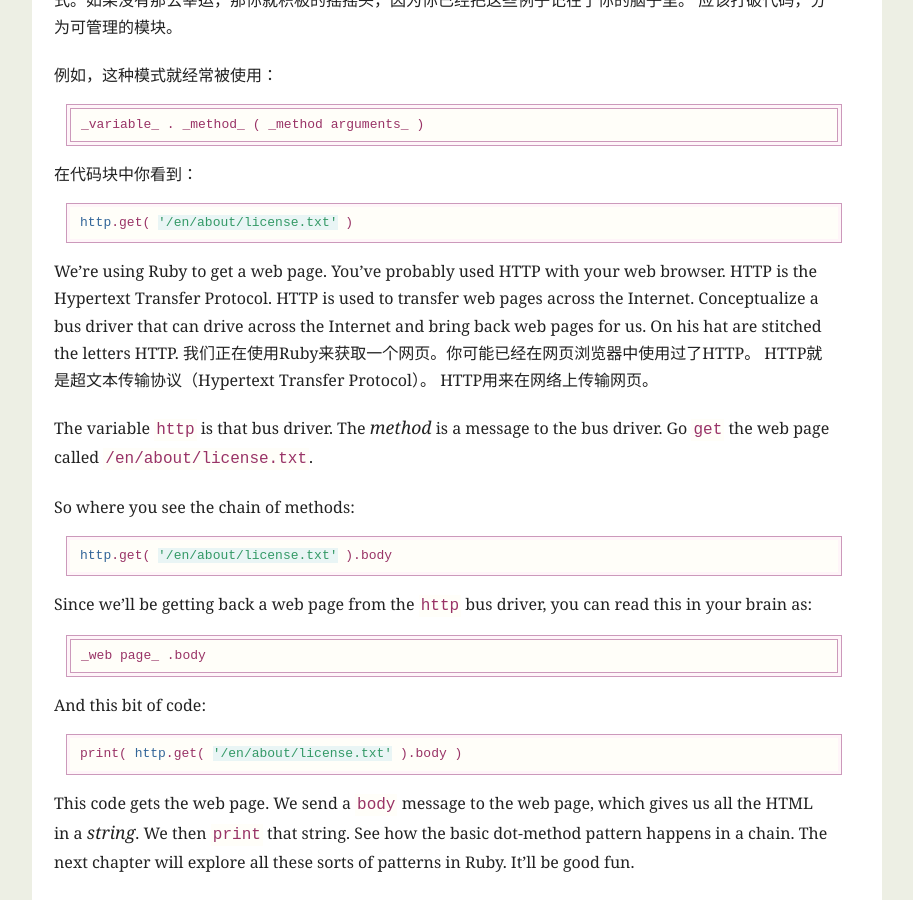
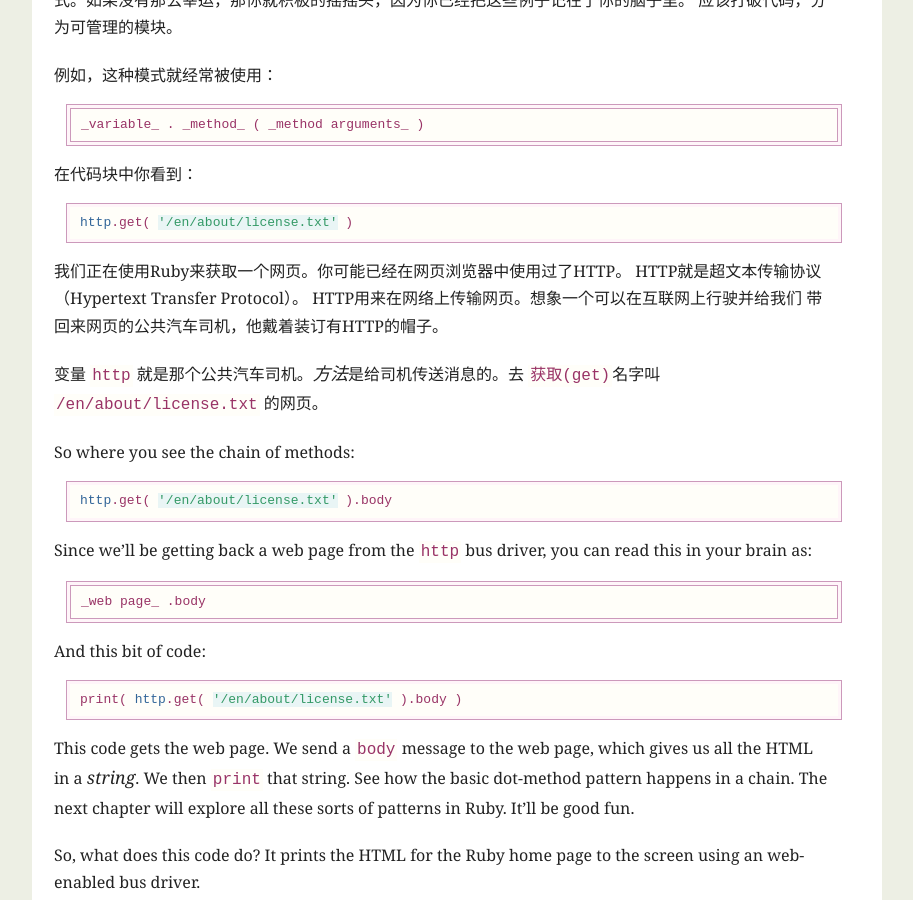
Before and after one commit to codecly259/poignant-guide-cn, a Jekyll site: the page built from _posts/1900-01-03-quick-ride.md, in a window 1280 px wide and 900 px high, scrolled down 15648 px. Shown: the whole window, without its empty margins (183-1096 px from the left). Built offline with Jekyll 4.4.1, drawn with Linux system fonts in a browser that asks for light colours; Markdown is read by kramdown in place of the engine named in the settings.

Commit message:
更新第三章翻译

```diff
--- a/_posts/1900-01-03-quick-ride.md
+++ b/_posts/1900-01-03-quick-ride.md
@@ -687,18 +687,13 @@ Ruby的一些模式。如果没有那么幸运，那你就积极的摇摇头，
 http.get( '/en/about/license.txt' )
 {% endhighlight %}
 
-We’re using Ruby to get a web page. You’ve probably used <span
-class="caps">HTTP</span> with your web browser. <span class="caps">HTTP</span>
-is the Hypertext Transfer Protocol. <span class="caps">HTTP</span> is used to
-transfer web pages across the Internet. Conceptualize a bus driver that can
-drive across the Internet and bring back web pages for us. On his hat are
-stitched the letters <span class="caps">HTTP</span>.
 我们正在使用Ruby来获取一个网页。你可能已经在网页浏览器中使用过了<span class="caps">HTTP</span>。
 <span class="caps">HTTP</span>就是超文本传输协议（Hypertext Transfer Protocol）。
-<span class="caps">HTTP</span>用来在网络上传输网页。
+<span class="caps">HTTP</span>用来在网络上传输网页。想象一个可以在互联网上行驶并给我们
+带回来网页的公共汽车司机，他戴着装订有<span class="caps">HTTP</span>的帽子。
 
-The variable `http` is that bus driver. The _method_ is a message to the bus
-driver. Go `get` the web page called `/en/about/license.txt`.
+变量 `http` 就是那个公共汽车司机。*方法*是给司机传送消息的。去 `获取(get)`名字叫 `/en/about/license.txt`
+的网页。
 
 So where you see the chain of methods:
 
```
